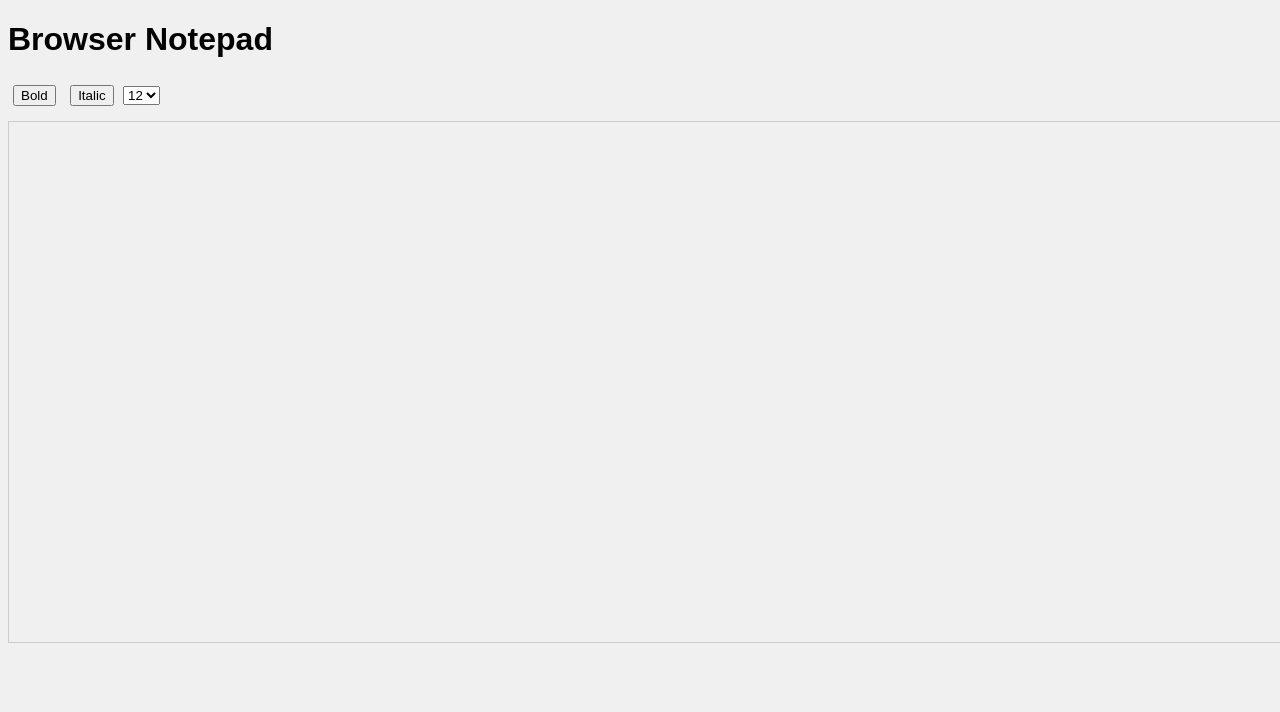
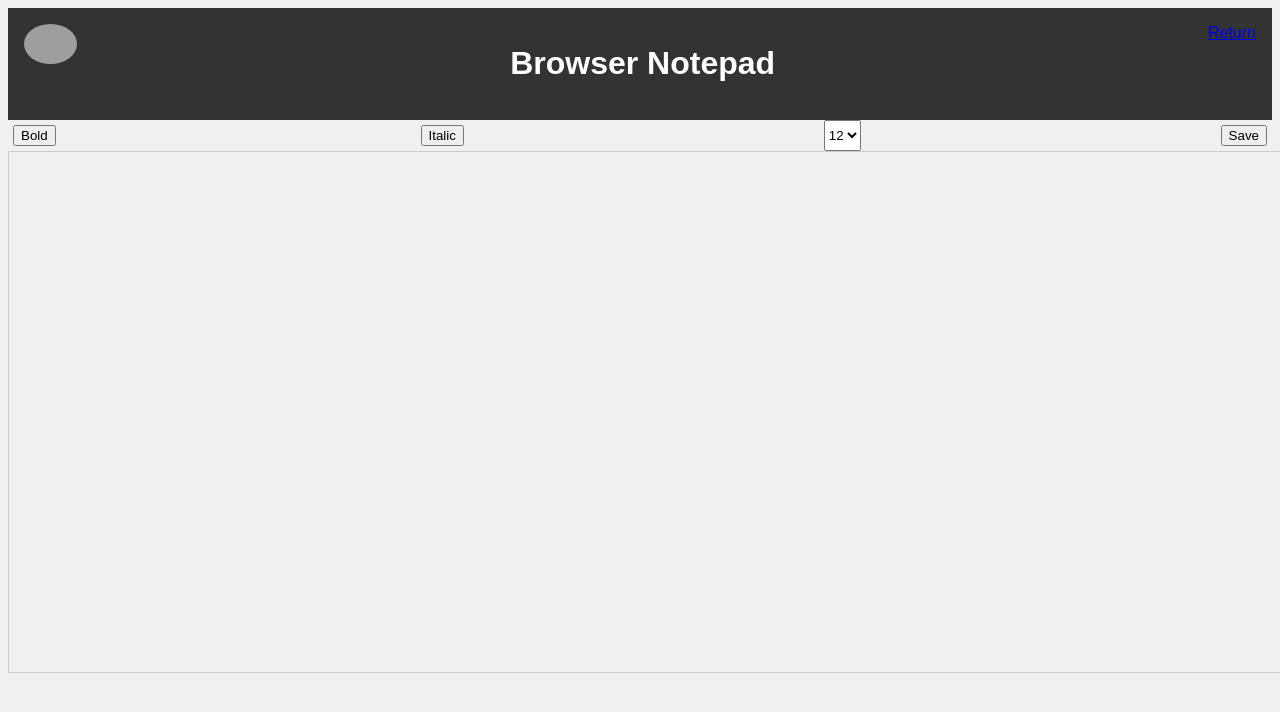
Before and after one commit to WalterHackwell/walterhackwell.github.io, a plain HTML site: page browserpad.html in a window 1280 px wide. Drawn offline with Linux system fonts and the light colour scheme; grey boxes are pictures that could not be loaded.

Commit message:
Update browserpad.html

```diff
--- a/browserpad.html
+++ b/browserpad.html
@@ -3,13 +3,25 @@
 <head>
     <meta charset="UTF-8">
     <title>Browser Notepad</title>
+    <!-- RGF2ZXkgU3ByZW5nZXI= -->
     <style>
         body {
             font-family: Arial, sans-serif;
             background-color: #f0f0f0;
         }
-        #toolbar {
-            margin-bottom: 10px;
+        header {
+            background-color: #333;
+            color: white;
+            padding: 1em;
+            text-align: center;
+        }
+        #toolbar, header {
+            display: flex;
+            justify-content: space-between;
+        }
+        #profile-pic {
+            border-radius: 50%;
+            height: 40px;
         }
         button {
             margin: 5px;
@@ -23,7 +35,11 @@
     </style>
 </head>
 <body>
-    <h1>Browser Notepad</h1>
+    <header>
+        <img id="profile-pic" src="doggo.png" alt="Profile Picture">
+        <h1>Browser Notepad</h1>
+        <a href="index.html">Return</a>
+    </header>
 
     <div id="toolbar">
         <button onclick="applyStyle('bold')">Bold</button>
@@ -34,6 +50,7 @@
             <option value="20">20</option>
             <option value="24">24</option>
         </select>
+        <button onclick="saveTextAsFile()">Save</button>
     </div>
 
     <div id="editor" contenteditable="true">
@@ -51,6 +68,19 @@
                 document.execCommand('fontSize', false, size/12);
             }
         }
+
+        function saveTextAsFile() {
+            let textToSave = document.getElementById("editor").innerHTML;
+            let textToSaveAsBlob = new Blob([textToSave], {type: "text/plain"});
+            let textToSaveAsURL = window.URL.createObjectURL(textToSaveAsBlob);
+            let fileNameToSaveAs = "your-file.txt";
+
+            let downloadLink = document.createElement("a");
+            downloadLink.download = fileNameToSaveAs;
+            downloadLink.innerHTML = "Download File";
+            downloadLink.href = textToSaveAsURL;
+            downloadLink.click();
+        }
     </script>
 </body>
 </html>
```
